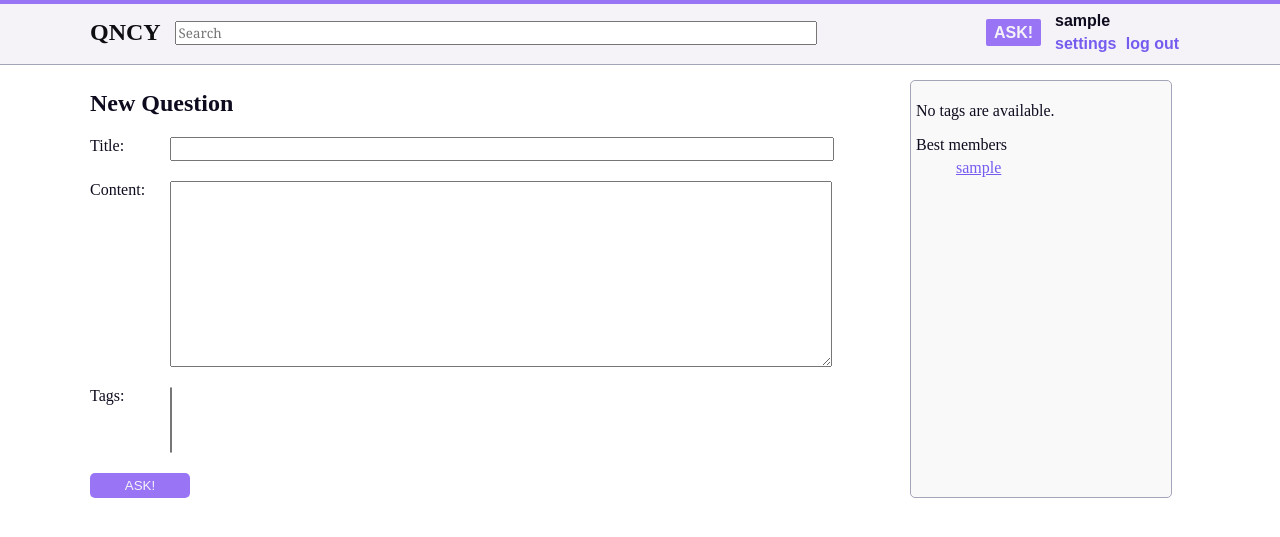
After one commit to Andrew-71/qncy, a Django app: page /ask in a window 1280 px wide. The commit adds this page. Shown: the top 537 px of the page. Run offline with Django 5.2, Linux system fonts and the light colour scheme; the visitor is signed in with stand-in values (Sample User, id 1); data comes from the database, SQL or seed files in the repository; data that the repository does not hold is empty; some web fonts are replaced.

Commit message:
Add question creation form

```diff
--- a/qncy/models.py
+++ b/qncy/models.py
@@ -1,8 +1,11 @@
+import datetime
 from django.db import models
 from django.contrib.auth.models import AbstractUser
+from django.forms import ModelForm
 
 # TODO User: email, username, pass, profile pic, registration date, rating
 class User(AbstractUser):
+    # models.ImageField(upload_to = "images/")
     pfp_url = models.URLField(blank=True)
 
 # Tag: ...tag
@@ -19,7 +22,7 @@ class Question(models.Model):
     title = models.CharField(max_length=150)
     content = models.TextField()
     author = models.ForeignKey(User, on_delete=models.CASCADE)
-    created_at = models.DateTimeField()
+    created_at = models.DateTimeField(default=datetime.datetime.now)
     tags = models.ManyToManyField(Tag, blank=True)
     rating = models.IntegerField(default=0)
 
@@ -33,9 +36,14 @@ class Answer(models.Model):
     question = models.ForeignKey(Question, on_delete=models.CASCADE)
     content = models.TextField()
     author = models.ForeignKey(User, on_delete=models.CASCADE)
-    created_at = models.DateTimeField()
-    accepted = models.BooleanField()
-    rating = models.IntegerField()
+    created_at = models.DateTimeField(default=datetime.datetime.now)
+    accepted = models.BooleanField(default=False)
+    rating = models.IntegerField(default=0)
 
     def __str__(self):
         return self.author.username + " - " + self.question.title
+
+class QuestionForm(ModelForm):
+    class Meta:
+        model = Question
+        fields = ["title", "content", "tags"]
--- /dev/null
+++ b/qncy/static/css/ask.css
@@ -0,0 +1,33 @@
+form {
+    display: flex;
+    flex-direction: column;
+    gap: 20px;
+}
+
+form > div {
+    display: flex;
+    flex-direction: row;
+    gap: 20px;
+}
+
+form label { width: 60px; }
+
+form input, form textarea {
+    width: 80%;
+    font-family: Georgia, 'Times New Roman', Times, serif;
+}
+
+button {
+    text-transform: uppercase;
+    border-style: none;
+    color: var(--drizzle);
+    padding: 5px 20px;
+    border-radius: 5px;
+    background-color: var(--lavender);
+    max-width: 100px;
+}
+
+button:hover {
+    text-shadow: 0 0 4px var(--soft-lavender);
+    background-color: var(--black-lavender);
+}
--- /dev/null
+++ b/qncy/templates/qncy/ask.html
@@ -0,0 +1,18 @@
+{% extends "qncy/base.html" %}
+{% load static %}
+
+{% block head %}
+<link rel="stylesheet" href="{% static 'css/ask.css' %}">
+{% endblock %}
+
+{% block title %}New question{% endblock %}
+
+{% block content %}
+<h1>New Question</h1>
+<form method="post">
+    {% csrf_token %}
+
+    {{ form }}
+    <button type="submit">Ask!</button>
+</form>
+{% endblock %}
--- a/qncy/templates/qncy/base.html
+++ b/qncy/templates/qncy/base.html
@@ -7,6 +7,7 @@
   <meta name="viewport" content="width=device-width, initial-scale=1.0" />
   <link rel="icon" type="image/x-icon" href="{% static 'favicon.ico' %}">
   <link rel="stylesheet" href="{% static 'css/main.css' %}">
+  {% block head %}{% endblock head %}
   <title>{% block title %}{% endblock title %} - QNCY</title>
 </head>
 <body>
--- a/qncy/urls.py
+++ b/qncy/urls.py
@@ -7,8 +7,9 @@ from django.contrib.auth import views as auth_views
 app_name = "qncy"
 urlpatterns = [
     path("", views.index, name="index"),
+    path("ask", views.ask, name="ask"),
     path("question/<int:question_id>/", views.question, name="question"),
-    path("tagged/<str:tag_name>/", views.tag, name="tagged"),
+    path("tagged/<tag_name>/", views.tag, name="tagged"),
 
     path("logout", views.logout_view, name="logout"),
 
--- a/qncy/views.py
+++ b/qncy/views.py
@@ -1,15 +1,16 @@
-from django.shortcuts import render
+from django.shortcuts import render, redirect
 
 # Create your views here.
 
 from django.http import HttpResponse, Http404
 from django.core.paginator import Paginator
-from qncy.models import Question, Tag, User
+from qncy.models import Question, Tag, User, QuestionForm
 
 from django.db.models import Count
 
 from django.contrib.auth import logout
-from django.shortcuts import redirect
+
+from vkhw import settings
 
 def common_context():
     top_tags = Tag.objects.annotate(
@@ -61,9 +62,21 @@ def tag(request, tag_name):
         tag = Tag.objects.get(name=tag_name)
     except Tag.DoesNotExist:
         raise Http404("Tag does not exist")
-    return tag.name
-    # return render(request, "qncy/question.html", {"question": question} | common_context())
+
+    return render(request, "qncy/question.html", {"question": question} | common_context())
 
 def logout_view(request):
     logout(request)
     return render(request, "qncy/logged_out.html", common_context())
+
+def ask(request):
+    if not request.user.is_authenticated:
+        return redirect('%s?next=%s' % (settings.LOGIN_URL, request.path))
+
+    question = Question(author=request.user)
+    form = QuestionForm(request.POST or None, request.FILES or None, instance=question)
+    if form.is_valid():
+        form.author_id = request.user.id
+        form.save()
+        return redirect(f"question/{question.id}")
+    return render(request, "qncy/ask.html", {"form": form} | common_context())
```
